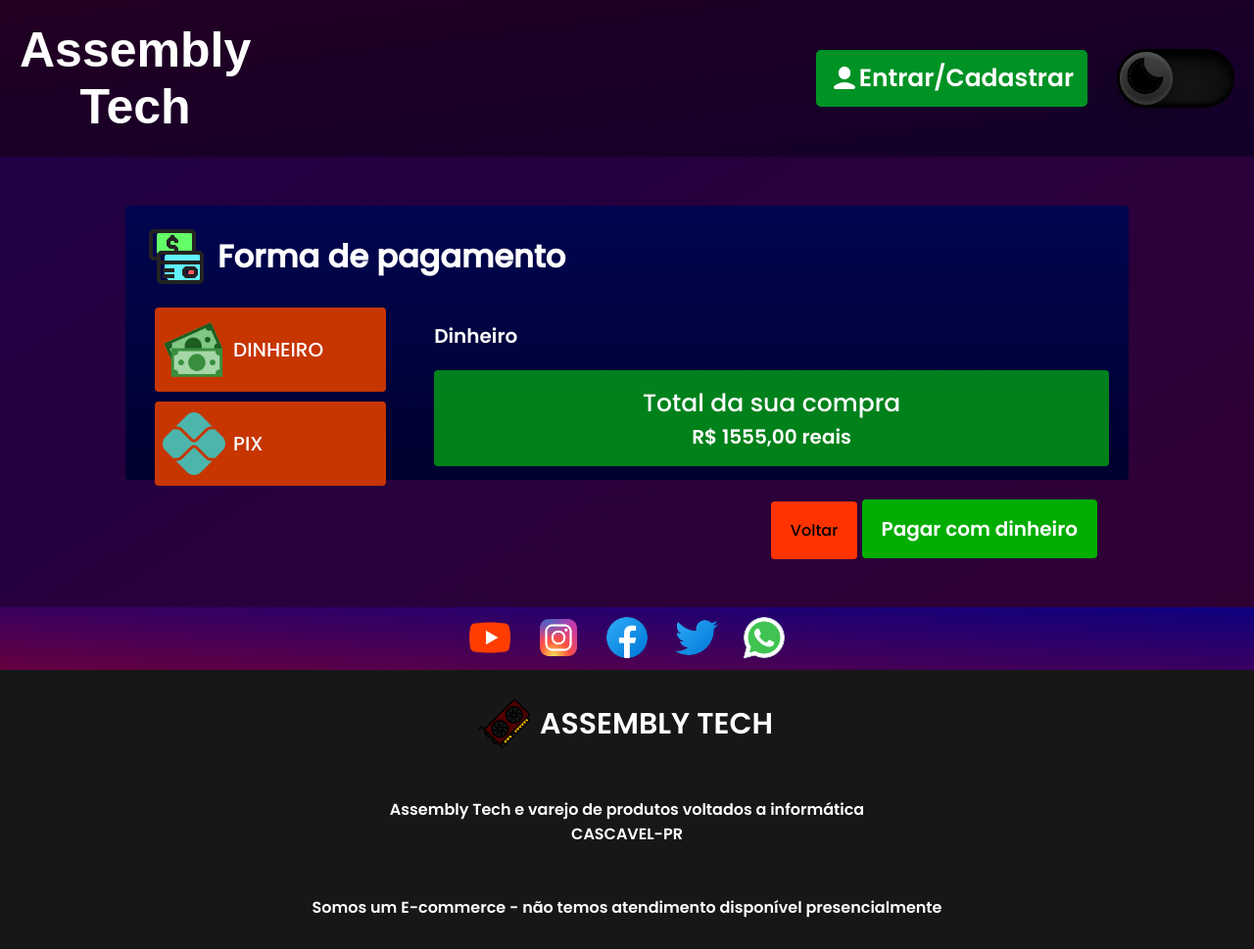
After one commit to felippaugusto/4B-TCC, a PHP site: page /paymentPage.php in a window 1280 px wide. The commit adds this page. Shown: the whole page at 98% size. Run offline with PHP 8.4, Linux system fonts and the light colour scheme.

Commit message:
05-07-2023

```diff
--- /dev/null
+++ b/CSS/paymentPage.css
@@ -0,0 +1,129 @@
+/* start main */
+#mainPaymentPage {
+    flex-direction: column;
+    padding: 5rem;
+    font-family: poppins-intermediare;
+    font-size: 1.6rem;
+    gap: 2rem;
+}
+
+#containerPaymentPage {
+    background: linear-gradient(rgb(0, 5, 80), rgb(0, 1, 46));
+    border-radius: 0.4rem;
+    height: 35vh;
+    width: 80vw;
+    padding: 2rem;
+    color: #fff;
+}
+
+#containerPaymentParagraph {
+    justify-content: start;
+    gap: 1rem;
+    margin-bottom: 1rem;
+}
+
+#paymentMethodAndValues {
+    width: 100%;
+    height: 80%;
+}
+
+/* start container inputs payment method */
+.containerPaymentsMethods {
+    width: 30%;
+    margin-top: 1rem;
+}
+
+/* start container money and pix */
+#containerMoney, #containerPix {
+    width: 80%;
+    margin: 1rem;
+}
+
+.labelInputsPayment {
+    background-color: rgb(199, 53, 0);
+    width: 100%;
+    padding: 0.8rem 0.5rem;
+    border-radius: 0.4rem;
+    cursor: pointer;
+    justify-content: start;
+    gap: 0.5rem;
+    font-size: 2rem;
+    text-transform: uppercase;
+}
+
+.labelInputsPayment:hover {
+    background-color: rgb(170, 11, 0);
+}
+
+.labelInputsPayment img {
+    height: 7rem;
+}
+
+#containerMoney input, #containerPix input {
+    display: none;
+}
+/* end container money */
+/* end container inputs payment method */
+
+/* start container values */
+.containerValues {
+    width: 70%;
+    height: 75%;
+}
+
+#ParagraphPaymentMethod {
+    margin-bottom: 2rem;
+    font-size: 2rem;
+    font-family: poppins-semiBold;
+}
+
+.containerValues .containerAmount {
+    width: 100%;
+    text-align: center;
+    background-color: rgba(0, 255, 0, 0.5);
+    padding: 1.5rem;
+    border-radius: 0.4rem;
+    font-size: 2rem;
+}
+
+#paragraphPurchaseValue {
+    font-size: 2.5rem;
+}
+
+#purchaseValue {
+    font-family: poppins-semiBold;
+}
+/* end container values */
+/* end main */
+
+/* start container buttons */
+#mainPaymentPage #containerBtns {
+    width: 75vw;
+    text-align: end;
+}
+
+#mainPaymentPage #containerBtns a, #mainPaymentPage #containerBtns button {
+    padding: 1.5rem 2rem;
+    border-radius: 0.4rem;
+}
+
+#mainPaymentPage #containerBtns a {
+    background-color: rgb(255, 51, 0);
+    color: #000;
+    padding: 1.8rem 2rem;
+}
+
+#mainPaymentPage #containerBtns a:hover {
+    background-color: rgb(204, 41, 0);
+    padding: 2rem 2.2rem;
+}
+
+#mainPaymentPage #containerBtns button {
+    background-color: rgb(0, 173, 0);
+}
+
+#mainPaymentPage #containerBtns button:hover {
+    background-color: rgb(0, 133, 0);
+    padding: 1.7rem 2.2rem;
+}
+/* end container buttons */
--- a/includes/footer.php
+++ b/includes/footer.php
@@ -4,9 +4,9 @@
 
         <a href="https://www.instagram.com/" target="_blank"><img src="IMAGES/footer/instagram.png" alt="instagram" id="instagram"></a>
 
-        <a href="www.facebook.com/" target="_blank"><img src="IMAGES/footer/facebook.png" alt="facebook" id="facebook"></a>
+        <a href="https://www.facebook.com/" target="_blank"><img src="IMAGES/footer/facebook.png" alt="facebook" id="facebook"></a>
 
-        <a href="twitter.com/" target="_blank"><img src="IMAGES/footer/twitter.png" alt="twitter" id="twitter"></a>
+        <a href="https://www.twitter.com/" target="_blank"><img src="IMAGES/footer/twitter.png" alt="twitter" id="twitter"></a>
 
         <a href="https://www.whatsapp.com/" target="_blank"><img src="IMAGES/footer/whatsApp.png" alt="watsApp" id="watsApp"></a>
     </div>
--- a/includes/header.php
+++ b/includes/header.php
@@ -14,6 +14,7 @@ session_start();
     <meta name="viewport" content="width=device-width, initial-scale=1.0">
     <title>Assembly Tech | E-commerce de periféricos e hardware</title>
     <link rel="stylesheet" href="CSS/globals.css">
+    <link rel="stylesheet" href="CSS/paymentPage.css">
     <link rel="stylesheet" href="CSS/header.css">
     <link rel="stylesheet" href="CSS/productPage.css">
     <link rel="stylesheet" href="CSS/index.css">
--- /dev/null
+++ b/paymentPage.php
@@ -0,0 +1,72 @@
+<?php
+// Header
+include_once 'includes/header.php';
+?>
+<!-- header structure -->
+<!-- header left -->
+<header class="displayFlex header" id="header">
+    <a href="index.php" class="text-logo-header displayFlex">
+        <p>Assembly</p>
+        <p>Tech</p>
+    </a>
+    <!-- header right -->
+    <div class="header-right displayFlex">
+        <!-- registered or logged user -->
+        <?php include_once 'includes/loggedUser.php'; ?>
+
+        <div id="theme-white-or-dark" class="displayFlex">
+            <div id="ball" class="displayFlex">
+                <img src="IMAGES/header/theme-white-and-dark/moon-black.png" alt="" id="moon-and-sun">
+            </div>
+        </div>
+
+    </div>
+</header>
+
+<form action="#" method="" class="displayFlex" id="mainPaymentPage">
+    <div id="containerPaymentPage" class="displayflex">
+        <div class="displayFlex" id="containerPaymentParagraph">
+            <img src="IMAGES/paymentsPage/image-payment-method.png" alt="payment-image">
+            <h1>Forma de pagamento</h1>
+        </div>
+
+        <div class="displayFlex" id="paymentMethodAndValues">
+
+            <div class="containerPaymentsMethods">
+                <div id="containerMoney">
+                    <label for="inputMoney" class="displayFlex labelInputsPayment">
+                        <img src="IMAGES/paymentsPage/money.png" alt="money">
+                        <span>Dinheiro</span>
+                    </label>
+                    <input type="radio" name="money" id="inputMoney">
+                </div>
+
+                <div id="containerPix">
+                    <label for="inputPix" class="displayFlex labelInputsPayment">
+                        <img src="IMAGES/paymentsPage/pix.png" alt="pix">
+                        <span>Pix</span>
+                    </label>
+                    <input type="radio" name="pix" id="inputPix">
+                </div>
+            </div>
+
+            <div class="containerValues">
+                <p id="ParagraphPaymentMethod">Dinheiro</p>
+                <div class="containerAmount">
+                    <p id="paragraphPurchaseValue">Total da sua compra</p>
+                    <p id="purchaseValue">R$ 1555,00 reais</p>
+                </div>
+            </div>
+        </div>
+    </div>
+
+    <div id="containerBtns">
+        <a href="shopping-cart.php">Voltar</a>
+        <button>Pagar com dinheiro</button>
+    </div>
+</form>
+
+<?php
+// Footer
+include_once 'includes/footer.php';
+?>
--- a/shopping-cart.php
+++ b/shopping-cart.php
@@ -132,7 +132,7 @@ include_once 'includes/header.php';
 
                 <div class="container-buttons displayFlex">
                     <!-- if don't have a user, redirect through php -->
-                    <button id="finaly-cart">Finalizar carrinho</button>
+                    <a href="paymentPage.php" id="finaly-cart">Finalizar carrinho</a>
                     <a href="index.php" id="keep-shopping">Continuar comprando</a>
                 </div>
             </container>
```
Also changed, not shown: IMAGES/paymentsPage/image-payment-method.png (added), IMAGES/paymentsPage/money.png (added), IMAGES/paymentsPage/pix.png (added), 1 other file.
